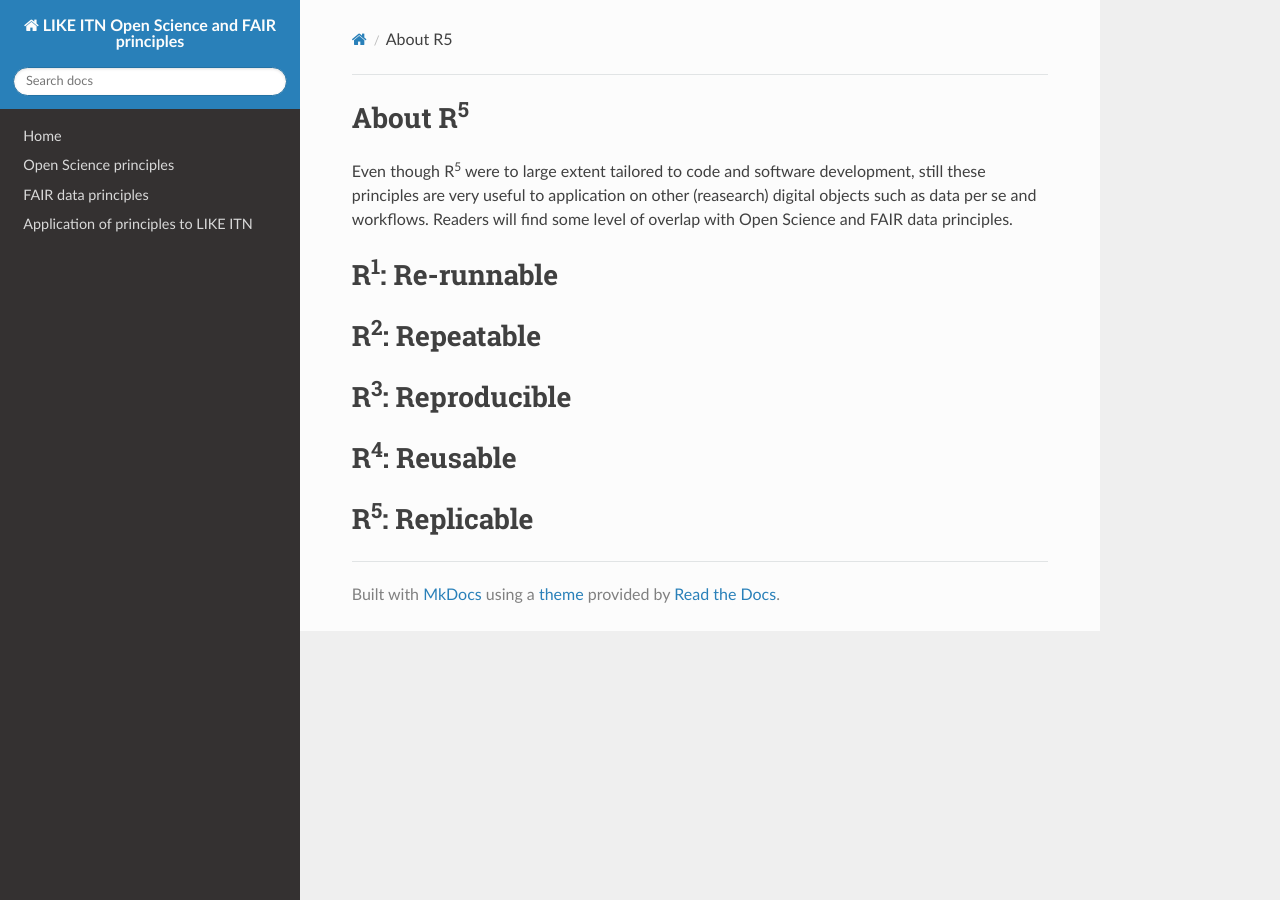
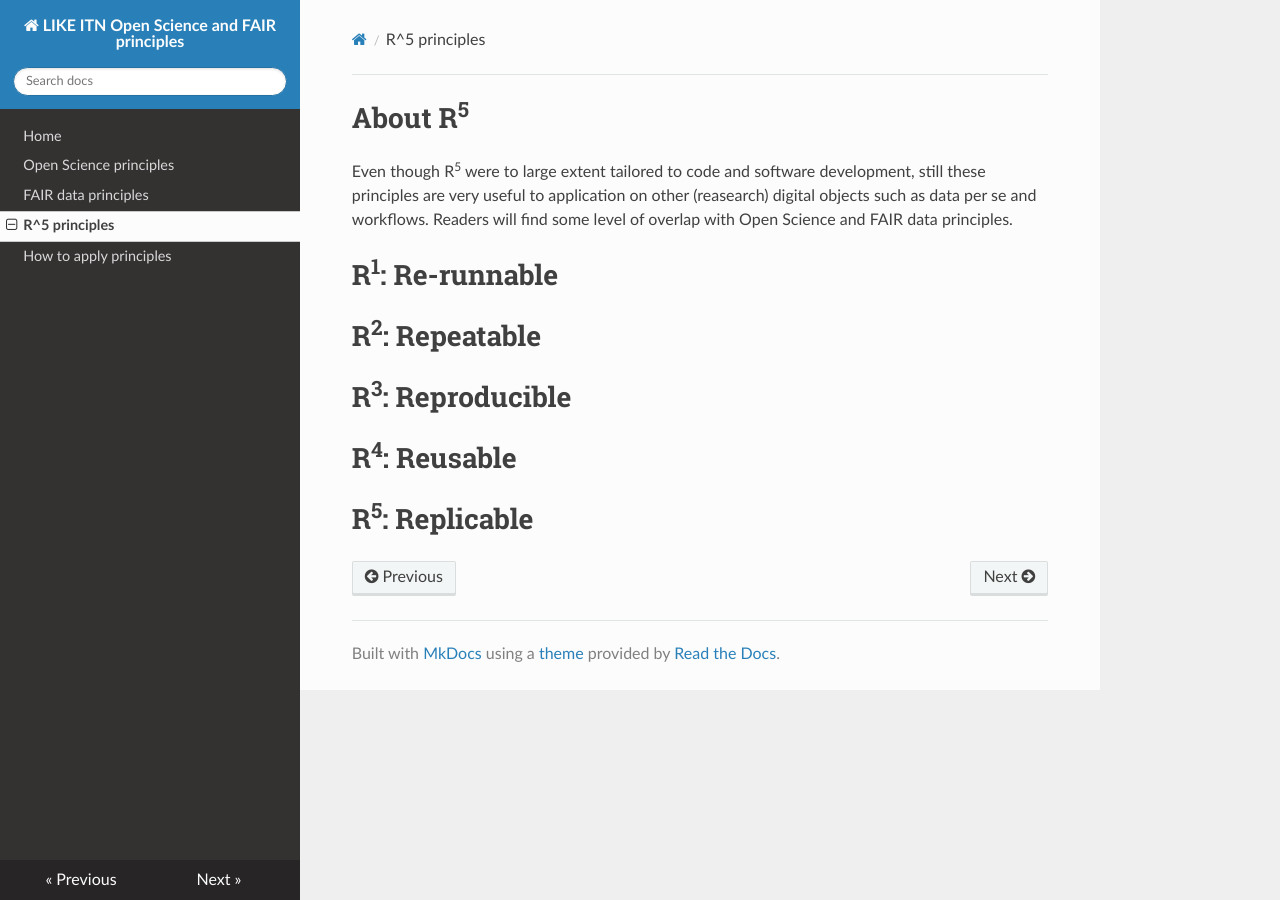
Before and after one commit to InesWuerth/FAIR-data-and-Open-Science-principles, an MkDocs documentation site: the page built from docs/3_R5.md, in a window 1280 px wide. Built offline with MkDocs 1.6.1, drawn with Linux system fonts in a browser that asks for light colours; nearby versions of some CDN libraries.

Commit message:
revamping repo

```diff
--- /dev/null
+++ b/docs/2_fair_principles.md
@@ -0,0 +1,10 @@
+# About FAIR principles
+
+
+# F - Findable
+
+# A - Accessible
+
+# I - Interoperable
+
+# R - Reusable
--- a/mkdocs.yml
+++ b/mkdocs.yml
@@ -1,8 +1,9 @@
 site_name: LIKE ITN Open Science and FAIR principles
 nav:
-    - Home: index.md
-    - Open Science principles: open_science.md
-    - FAIR data principles: fair_principles.md
-    - Application of principles to LIKE ITN: application_like.md
+    - Home: 0_instroduction.md
+    - Open Science principles: 1_open_science.md
+    - FAIR data principles: 2_fair_principles.md
+    - R^5 principles: 3_R5.md
+    - How to apply principles: 4_use_cases.md
 
 theme: readthedocs
```
Also changed, not shown: docs/4_use_cases.md (added, +6 -0 lines), docs/0_introduction.md (renamed from docs/index.md), docs/1_open_science.md (renamed from docs/open_science.md), docs/3_R5.md (renamed from docs/R5.md), docs/application_like.md (deleted), docs/fair_principles.md (deleted), 2 other files.
